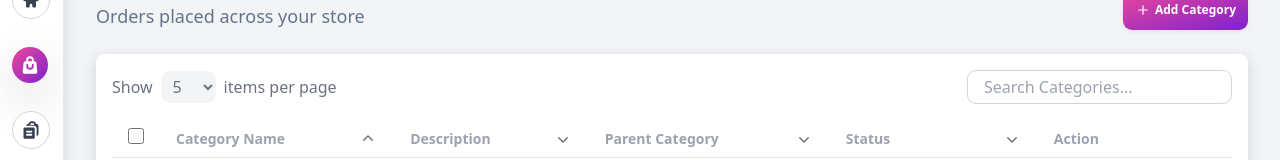
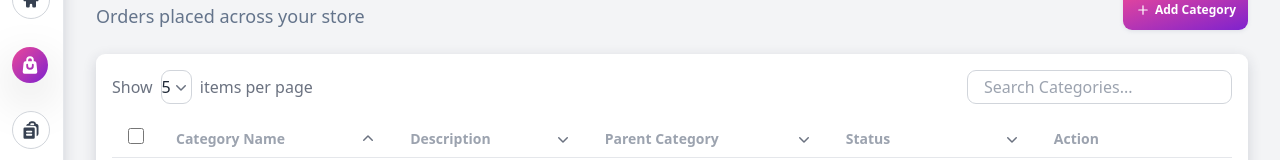
Before and after one commit to RaihanPrasetia/pos_e-commerce, a Next.js app: page /products/category in a window 1280 px wide. Shown: the part 128-288 px from the top of the page. Built offline with nearby package versions, Linux system fonts and the light colour scheme.

Commit message:
done view products

```diff
--- a/src/app/products/category/page.tsx
+++ b/src/app/products/category/page.tsx
@@ -4,6 +4,7 @@ import EditCategoryModal from '@/components/category/EditCategoryModal';
 import AddCategoryForm from '@/components/category/AddCategoryForm';
 import { ChevronDownIcon, ChevronUpIcon, PencilSquareIcon, PlusIcon, TrashIcon } from '@heroicons/react/20/solid';
 import React, { useState } from 'react';
+import SelectInput from '@/components/form/SelectInput';
 
 // Defining the interface for Category type
 interface Category {
@@ -146,16 +147,16 @@ export default function ListCategory() {
                     <div className="card-head p-4 flex items-center justify-between">
                         <div className="flex items-center space-x-2">
                             <span className="text-gray-500">Show</span>
-                            <select
-                                value={pagination}
+                            <SelectInput
+                                label=""
+                                name="pagination"
+                                value={String(pagination)}
                                 onChange={(e) => setPagination(Number(e.target.value))}
-                                className="px-2 py-1 rounded-md bg-gray-100 text-gray-500 focus:ring-1 focus:ring-gray-500"
-                            >
-                                <option value={5} className="text-gray-700">5</option>
-                                <option value={10} className="text-gray-700">10</option>
-                                <option value={20} className="text-gray-700">20</option>
-                            </select>
-                            <span className="text-gray-500">items per page</span>
+                                options={['5', '10', '20']}
+                                px={2}
+                                py={1}
+                            />
+                            <span className="text-gray-500 text-nowrap">items per page</span>
                         </div>
 
                         <input
--- a/src/app/products/page.tsx
+++ b/src/app/products/page.tsx
@@ -105,6 +105,7 @@ export default function ListProduct() {
                             px={2}
                             py={1}
                         />
+                        <span className="text-gray-500 text-nowrap">items per page</span>
                     </div>
 
                     {/* Search Input */}
```
